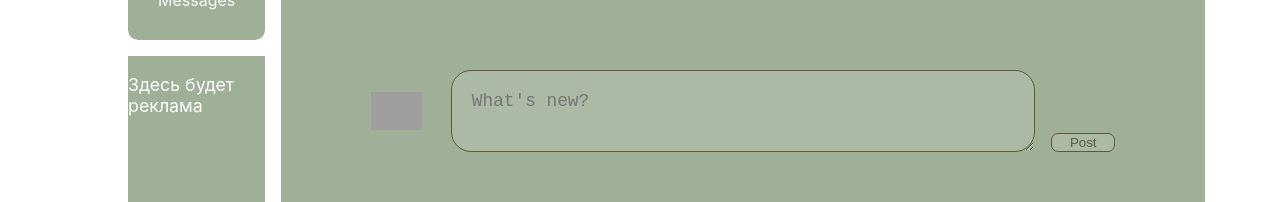
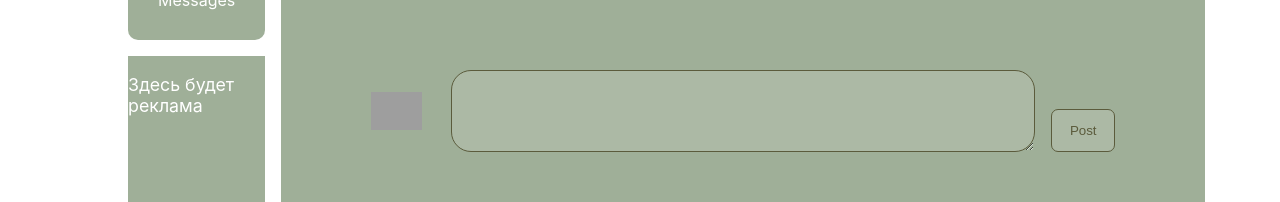
Before and after one commit to antoshagagarinISavailable/myapp, a React (Create React App) app: page /wall in a window 1280 px wide. Shown: the part 146-348 px from the top of the page. Built offline with nearby package versions, Linux system fonts and the light colour scheme; grey boxes are pictures that could not be loaded.

Commit message:
now it's rendering according to flux architecture

```diff
--- a/src/App.js
+++ b/src/App.js
@@ -18,7 +18,7 @@ function App(props) {
         <Routes>
           <Route
             path="/dialogs"
-            element={<Dialogs state={props.state.dialog} />}
+            element={<Dialogs state={props.state.data.dialog} />}
           />
 
           <Route
@@ -26,8 +26,9 @@ function App(props) {
             element={
               <Wall
                 userName="antoshagagarin"
-                state={props.state.wall}
+                state={props.state.data.wall}
                 addPost={props.addPost}
+                newPostTextUpdate={props.newPostTextUpdate}
               />
             }
           />
--- a/src/components/Wall/Wall.jsx
+++ b/src/components/Wall/Wall.jsx
@@ -14,6 +14,9 @@ const Wall = (props) => {
 
 
 
+
+
+
     return (
 
         <div className={s.wrapper}>
@@ -22,7 +25,15 @@ const Wall = (props) => {
 
             <div className={s.createNewPost}>
                 <img className={s.userPic} src="https://www.svgrepo.com/show/68704/boy.svg" alt="user pic" />
-                <textarea ref={myref} className={s.createNewPostTextarea} name="newPost" id="3"  placeholder="What's new?"></textarea>
+
+                <textarea
+                 value={props.state.newPostText}
+                 onChange={props.newPostTextUpdate}
+                 ref={myref}
+                 className={s.createNewPostTextarea}
+                 id="3"
+                />
+
                 <button  onClick={() => {props.addPost(myref)}} className={s.publishButton}>Post</button>
 
             </div>
--- a/src/components/Wall/wall.module.css
+++ b/src/components/Wall/wall.module.css
@@ -56,5 +56,6 @@ p {
     border: #5b5b3c 1px solid;
     border-radius: 7px;
     color: #5b5b3c;
+    padding: 1vmax;
 
 }
--- a/src/index.js
+++ b/src/index.js
@@ -3,14 +3,18 @@ import ReactDOM from "react-dom/client";
 import "./index.css";
 import App from "./App";
 import { BrowserRouter, Route, Routes } from "react-router-dom";
-
 import storage from "./state";
 
-const rerenderEntireTree = (state, addPost) => {
-  const root = ReactDOM.createRoot(document.getElementById("root"));
+const root = ReactDOM.createRoot(document.getElementById("root"));
+
+const rerenderEntireTree = () => {
   root.render(
     <BrowserRouter>
-      <App state={storage.state} addPost={storage.addPost.bind(storage)} />
+      <App
+        state={storage}
+        addPost={storage.addPost.bind(storage)}
+        newPostTextUpdate={storage.newPostTextUpdate.bind(storage)}
+      />
     </BrowserRouter>
   );
 };
--- a/src/state.js
+++ b/src/state.js
@@ -1,8 +1,10 @@
 let observer = () => {};
 
-let storage = {
-  state: {
+const storage = {
+  data: {
     wall: {
+      newPostText: "",
+
       postsData: [
         { id: "0postsData", message: "Hi, how are you?", likeCounter: "25" },
         { id: "1postsData", message: "Happy new year!", likeCounter: "4" },
@@ -48,22 +50,30 @@ let storage = {
     },
   },
 
-  subscribe(data) {
-    observer = data;
+  subscribe(f) {
+    observer = f;
   },
 
   addPost(el) {
     let newPost = {
-      id: this.state.wall.postsData.length + "postsData",
+      id: this.data.wall.postsData.length + "postsData",
       message: el.current.value,
       likeCounter: 0,
     };
-    this.state.wall.postsData.push(newPost);
+    this.data.wall.postsData.push(newPost);
 
-    el.current.value = "";
+    this.data.wall.newPostText = "";
 
+    observer();
+  },
+
+  newPostTextUpdate(event) {
+    console.log(event.target.value);
+    this.data.wall.newPostText = event.target.value;
     observer();
   },
 };
 
+window.storage = storage;
+
 export default storage;
```
